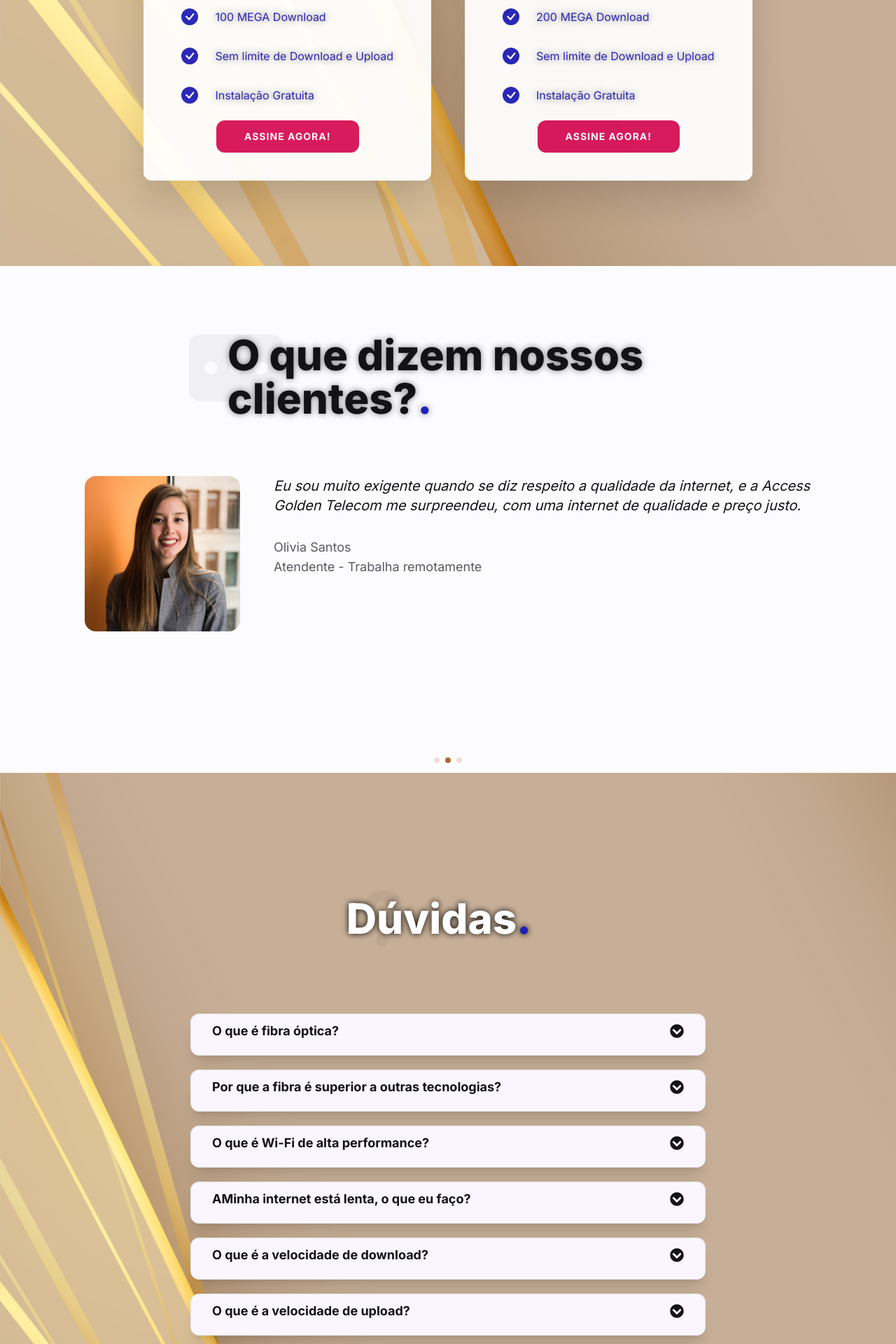
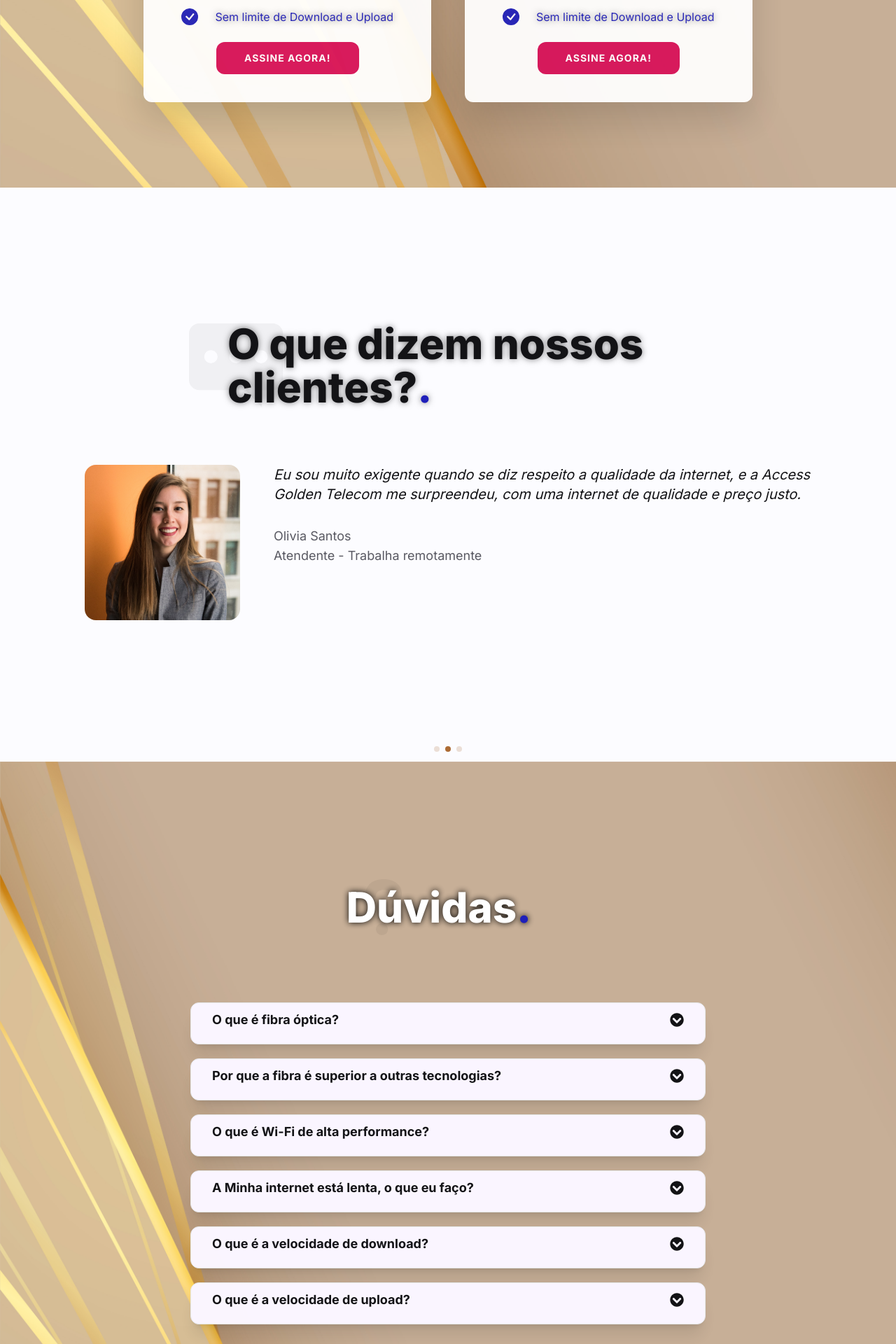
Before and after one commit to antonioalexandre1984/Accessgolden, a React (Vite) app: page / in a window 1280 px wide. Shown: the part 3078-4998 px from the top of the page at 70% size. Built offline with nearby package versions, Linux system fonts and the light colour scheme.

Commit message:
alter price

```diff
--- a/src/components/Testimonials/index.tsx
+++ b/src/components/Testimonials/index.tsx
@@ -5,12 +5,12 @@ export function Testimonials() {
   const { icon } = community;
   return (
     <section id='testimonials'>
-      <div className="container mx-auto px-4 md:px-0 mt-24 py-8 md:py-0">
+      <div className="container mx-auto px-4 md:px-0 mt-48 py-8 md:py-0">
         <div
           /* data-aos='fade-up'
           data-aos-delay='400'
           data-aos-offset='400' */
-          className="section-title-group max-w-[740px] mx-auto md:px-0 mt-12 md:mt-0">
+          className="section-title-group max-w-[740px] mx-auto md:px-0 mt-48 md:mt-0">
           <img src={icon} alt="" className="" />
           <h2
             style={{ textShadow: "0 0 10px rgba(0,0,0,0.5)" }}
--- a/src/data.tsx
+++ b/src/data.tsx
@@ -121,7 +121,6 @@ export const pricing = {
         { name: 'Roteador WIFI em locação' },
         { name: '30 MEGA Download' },
         { name: 'Sem limite de Download e Upload' },
-        { name: 'Instalação Gratuita' },
       ],
       delay: 600,
     },
@@ -134,7 +133,6 @@ export const pricing = {
         { name: 'Roteador WIFI em locação' },
         { name: '60 MEGA Download' },
         { name: 'Sem limite de Download e Upload' },
-        { name: 'Instalação Gratuita' },
       ],
       delay: 800,
     },
@@ -147,7 +145,6 @@ export const pricing = {
         { name: 'Roteador WIFI em locação' },
         { name: '100 MEGA Download' },
         { name: 'Sem limite de Download e Upload' },
-        { name: 'Instalação Gratuita' },
       ],
       delay: 1000,
     },
@@ -160,7 +157,6 @@ export const pricing = {
         { name: 'Roteador WIFI em locação' },
         { name: '200 MEGA Download' },
         { name: 'Sem limite de Download e Upload' },
-        { name: 'Instalação Gratuita' },
       ],
       delay: 1000,
     },
@@ -220,7 +216,7 @@ export const faq = {
         'É disponibilizado em comodato para os clientes um modem de última geração. Dependendo da viabilidade técnica da região ou dos aparelhos utilizados pelo cliente pode ser um modem que trabalha na frequência 2.4 ou um dual band no qual opera com 2 frequências de rede (2.4Ghz e 5.0Ghz).',
     },
     {
-      question: 'AMinha internet está lenta, o que eu faço?',
+      question: 'A Minha internet está lenta, o que eu faço?',
       answer:
         'Desligue o modem e o roteador particular, caso possua, e aguarde 5 minutos. Ligue o modem e aguarde 5 minutos. Ligue o roteador particular, caso possua, e aguarde 5 minutos. Faça uma limpeza no seu navegador, excluindo cookies e arquivos temporários.',
     },
```
